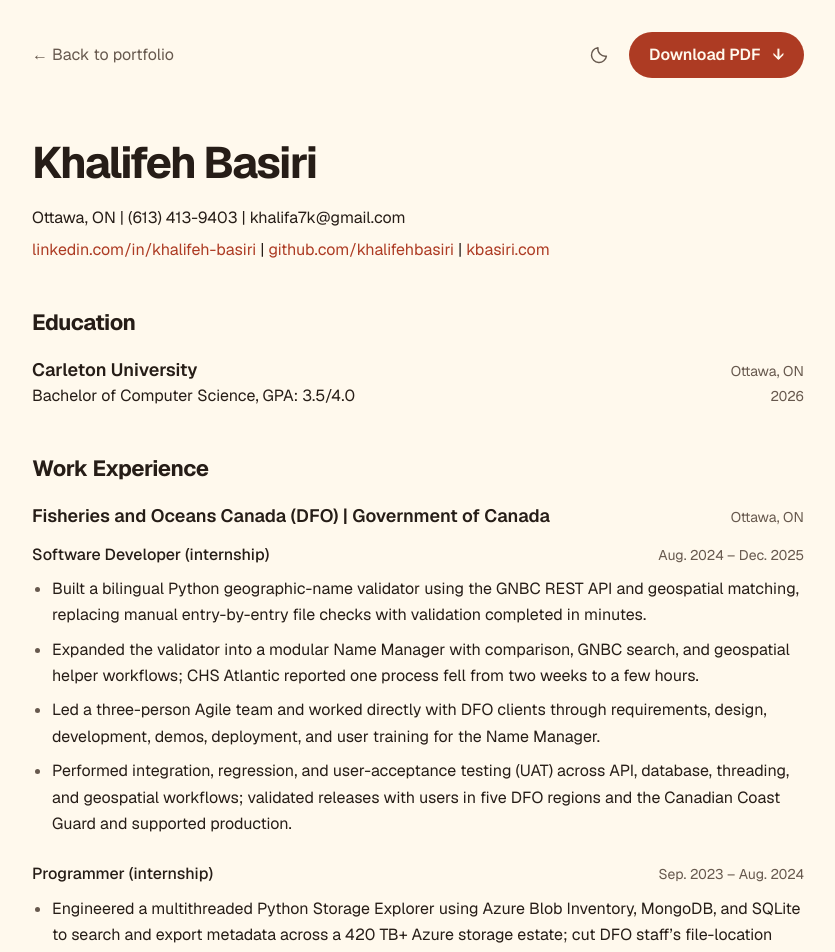
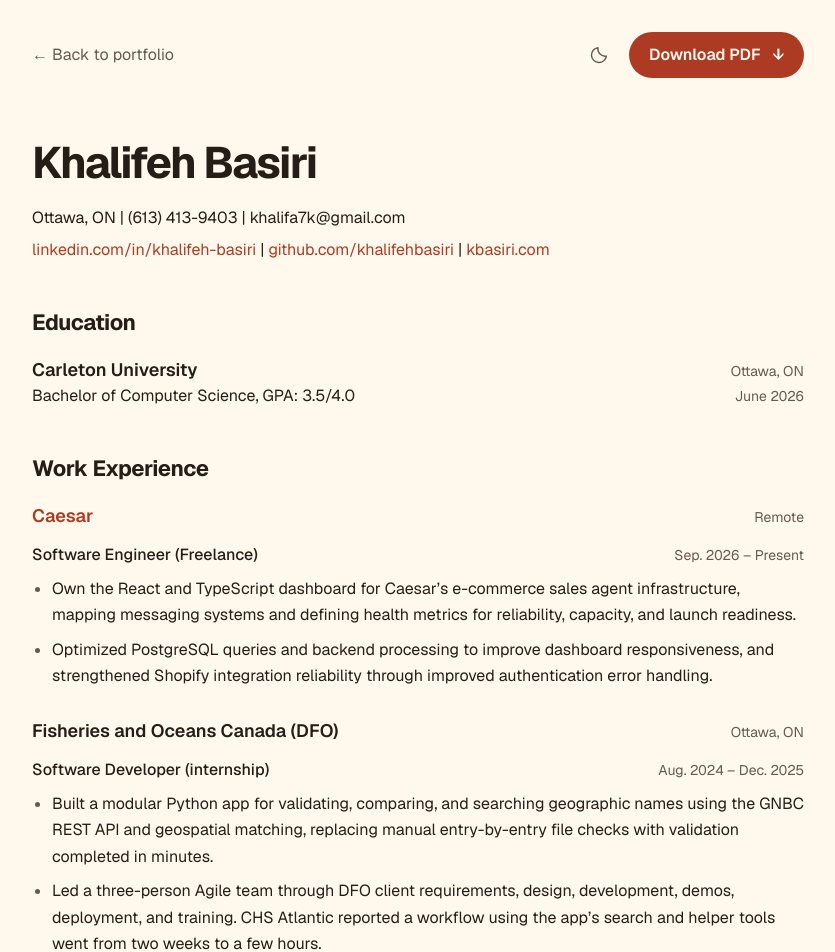
Before and after one commit to khalifehbasiri/khalifeh-portfolio, a Next.js app: page /resume in a window 1280 px wide. Shown: the top 952 px of the page, without its empty margins (222-1057 px from the left). Built offline with nearby package versions, Linux system fonts and the light colour scheme.

Commit message:
Update portfolio resume and synchronized web version

```diff
--- a/app/data/resume.ts
+++ b/app/data/resume.ts
@@ -23,21 +23,35 @@ export const resume = {
       "school": "Carleton University",
       "location": "Ottawa, ON",
       "degree": "Bachelor of Computer Science, GPA: 3.5/4.0",
-      "year": "2026"
+      "year": "June 2026"
     }
   ],
   "experience": [
     {
-      "company": "Fisheries and Oceans Canada (DFO) | Government of Canada",
+      "company": "Caesar",
+      "location": "Remote",
+      "href": "https://www.caesar.io/",
+      "positions": [
+        {
+          "role": "Software Engineer (Freelance)",
+          "period": "Sep. 2026 – Present",
+          "highlights": [
+            "Own the React and TypeScript dashboard for Caesar’s e-commerce sales agent infrastructure, mapping messaging systems and defining health metrics for reliability, capacity, and launch readiness.",
+            "Optimized PostgreSQL queries and backend processing to improve dashboard responsiveness, and strengthened Shopify integration reliability through improved authentication error handling."
+          ]
+        }
+      ]
+    },
+    {
+      "company": "Fisheries and Oceans Canada (DFO)",
       "location": "Ottawa, ON",
       "positions": [
         {
           "role": "Software Developer (internship)",
           "period": "Aug. 2024 – Dec. 2025",
           "highlights": [
-            "Built a bilingual Python geographic-name validator using the GNBC REST API and geospatial matching, replacing manual entry-by-entry file checks with validation completed in minutes.",
-            "Expanded the validator into a modular Name Manager with comparison, GNBC search, and geospatial helper workflows; CHS Atlantic reported one process fell from two weeks to a few hours.",
-            "Led a three-person Agile team and worked directly with DFO clients through requirements, design, development, demos, deployment, and user training for the Name Manager.",
+            "Built a modular Python app for validating, comparing, and searching geographic names using the GNBC REST API and geospatial matching, replacing manual entry-by-entry file checks with validation completed in minutes.",
+            "Led a three-person Agile team through DFO client requirements, design, development, demos, deployment, and training. CHS Atlantic reported a workflow using the app’s search and helper tools went from two weeks to a few hours.",
             "Performed integration, regression, and user-acceptance testing (UAT) across API, database, threading, and geospatial workflows; validated releases with users in five DFO regions and the Canadian Coast Guard and supported production."
           ]
         },
@@ -45,7 +59,7 @@ export const resume = {
           "role": "Programmer (internship)",
           "period": "Sep. 2023 – Aug. 2024",
           "highlights": [
-            "Engineered a multithreaded Python Storage Explorer using Azure Blob Inventory, MongoDB, and SQLite to search and export metadata across a 420 TB+ Azure storage estate; cut DFO staff’s file-location searches from hours to seconds or minutes.",
+            "Engineered a multithreaded Python Storage Explorer with Azure Blob Inventory and SQLite to search and export metadata across 420 TB+ of Azure storage, reducing file search times for DFO staff from hours to seconds or minutes.",
             "Implemented metadata refresh handling that kept searches responsive and preserved the last valid database after failed updates, allowing staff to continue using the Explorer."
           ]
         }
@@ -141,7 +155,7 @@ export const resume = {
       "value": "React, Next.js, Angular, Express, Node.js, Electron, Flask, Qt, Qt Charts, TensorFlow, TensorFlow Lite, MediaPipe, Tailwind CSS, pytest, LangChain, LangGraph"
     },
     {
-      "label": "Cloud, APIs, and tools",
+      "label": "Cloud and APIs",
       "value": "Microsoft Azure, Azure Blob Storage, QGIS, Docker, Git, Linux, REST APIs, OpenAI API, OAuth"
     },
     {
```
Also changed, not shown: 1 other file (tests, documents, lock files or other folders).
